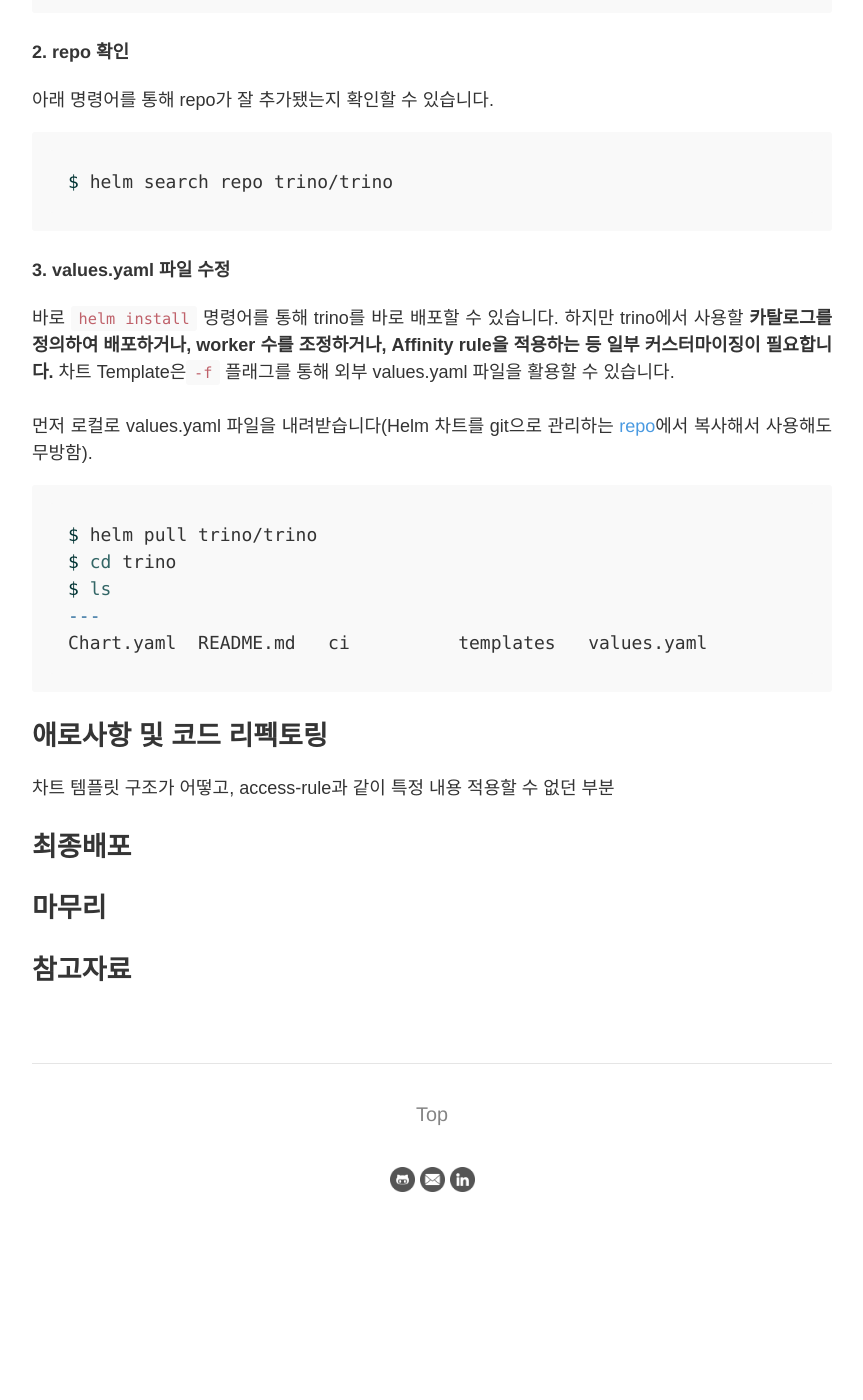
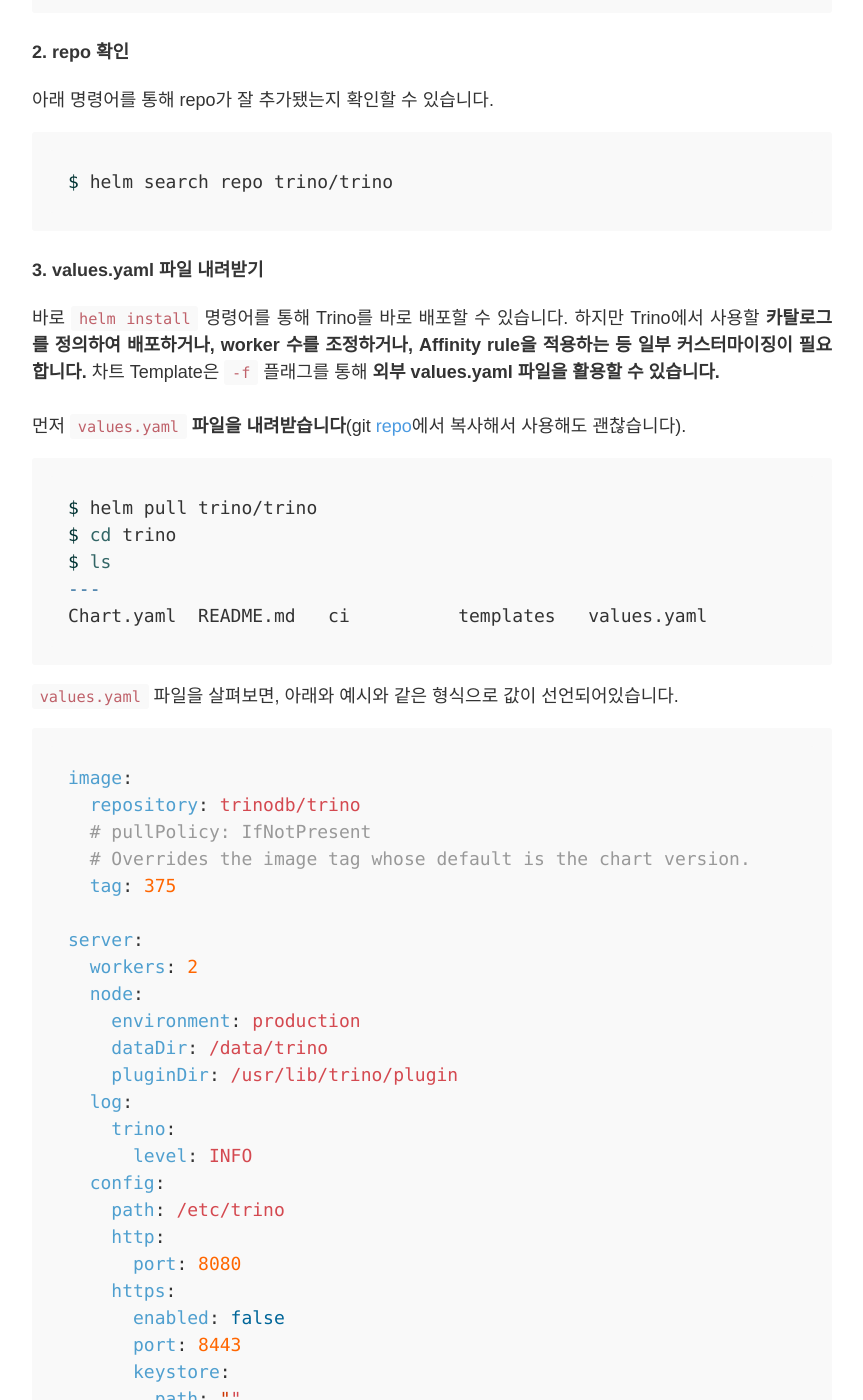
Before and after one commit to daru1027/daru1027.github.io, a Jekyll site: the page built from _posts/2022-09-16-eks-on-trino.md, in a window 1280 px wide and 1400 px high, scrolled down 3822 px. Shown: the whole window, without its empty margins (208-1071 px from the left). Built offline with Jekyll 4.4.1, drawn with Linux system fonts in a browser that asks for light colours; before the commit the page ends 5068 px from its top, so only the background shows below that; some of the changed text lies outside the part shown.

Commit message:
ADD: 내용 추가

````diff
--- a/_posts/2022-09-16-eks-on-trino.md
+++ b/_posts/2022-09-16-eks-on-trino.md
@@ -104,12 +104,12 @@
 ```bash
 $ helm search repo trino/trino
 ```
-#### 3. values.yaml 파일 수정
-바로 `helm install` 명령어를 통해 trino를 바로 배포할 수 있습니다.
-하지만 trino에서 사용할 **카탈로그를 정의하여 배포하거나, worker 수를 조정하거나, Affinity rule을 적용하는 등 일부 커스터마이징이 필요합니다.**
-차트 Template은`-f` 플래그를 통해 외부 values.yaml 파일을 활용할 수 있습니다.
+#### 3. values.yaml 파일 내려받기
+바로 `helm install` 명령어를 통해 Trino를 바로 배포할 수 있습니다.
+하지만 Trino에서 사용할 **카탈로그를 정의하여 배포하거나, worker 수를 조정하거나, Affinity rule을 적용하는 등 일부 커스터마이징이 필요합니다.**
+차트 Template은 `-f` 플래그를 통해 **외부 values.yaml 파일을 활용할 수 있습니다.**
 <br/><br/>
-먼저 로컬로 values.yaml 파일을 내려받습니다(Helm 차트를 git으로 관리하는 [repo](https://github.com/trinodb/charts)에서 복사해서 사용해도 무방함).
+먼저 `values.yaml` **파일을 내려받습니다**(git [repo](https://github.com/trinodb/charts)에서 복사해서 사용해도 괜찮습니다).
 ```bash
 $ helm pull trino/trino
 $ cd trino
@@ -117,7 +117,80 @@
 ---
 Chart.yaml  README.md   ci          templates   values.yaml
 ```
+`values.yaml` 파일을 살펴보면, 아래와 예시와 같은 형식으로 값이 선언되어있습니다.
+```yaml
+image:
+  repository: trinodb/trino
+  # pullPolicy: IfNotPresent
+  # Overrides the image tag whose default is the chart version.
+  tag: 375
 
+server:
+  workers: 2
+  node:
+    environment: production
+    dataDir: /data/trino
+    pluginDir: /usr/lib/trino/plugin
+  log:
+    trino:
+      level: INFO
+  config:
+    path: /etc/trino
+    http:
+      port: 8080
+    https:
+      enabled: false
+      port: 8443
+      keystore:
+        path: ""
+~
+```
+#### 4. values.yaml 파일 수정
+위에 언급한 것처럼 내려받은 `values.yaml` 파일을 수정하여 worker 수를 조정하는 등 커스터마이징을 할 수 있습니다.
+Trino를 운영하면서 자주 변경하는 부분을 예시로 들면 아래와 같습니다.
+1. Trino 카탈로그 추가/변경
+    ```yaml
+    additionalCatalogs:
+    #aws glue catalogs
+      hive: |
+        connector.name=hive
+        hive.metastore=glue
+        hive.metastore.glue.aws-access-key=AWS_ACCESS_KEY
+        hive.metastore.glue.aws-secret-key=AWS_SECRET_KEY
+        hive.metastore.glue.region=ap-northeast-2
+        hive.metastore.glue.endpoint-url=https://glue.ap-northeast-2.amazonaws.com
+
+    #mongodb catalogs
+    ...
+    #postgresql
+    ...
+
+    ```
+2. Trino Worker 조정
+    ```yaml
+    server:
+      workers: 2 #<--- change here!
+    ```
+3. Affinity rule 적용 예시
+    ```yaml
+    affinity:
+      podAntiAffinity:
+        preferredDuringSchedulingIgnoredDuringExecution:
+          - weight: 100
+            podAffinityTerm:
+              labelSelector:
+                matchExpressions:
+                 - key: app
+                   operator: In
+                   values:
+                     - trino
+              topologyKey: "kubernetes.io/hostname"
+    ```
+#### 5. helm install trino
+`-f` 플래그를 통해 외부 values.yaml 파일을 활용하여 Trino를 배포합니다.
+```bash
+$ helm install trino trino/trino -n [namespace name] -f values.yaml
+```
 ## 애로사항 및 코드 리펙토링
 차트 템플릿 구조가 어떻고, access-rule과 같이 특정 내용 적용할 수 없던 부분
 
````
Also changed, not shown: other parts of _posts/2022-09-16-eks-on-trino.md (+1 -1 lines).
